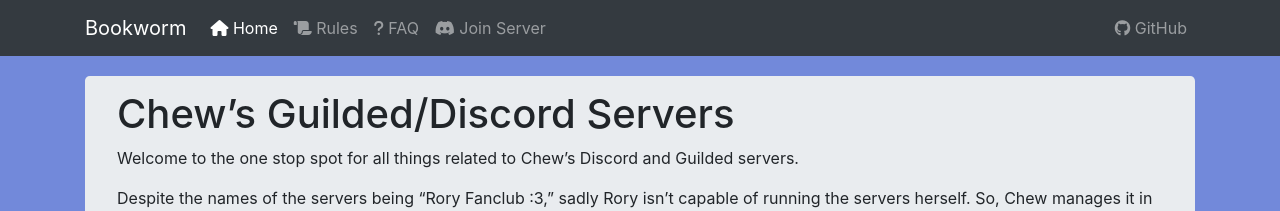
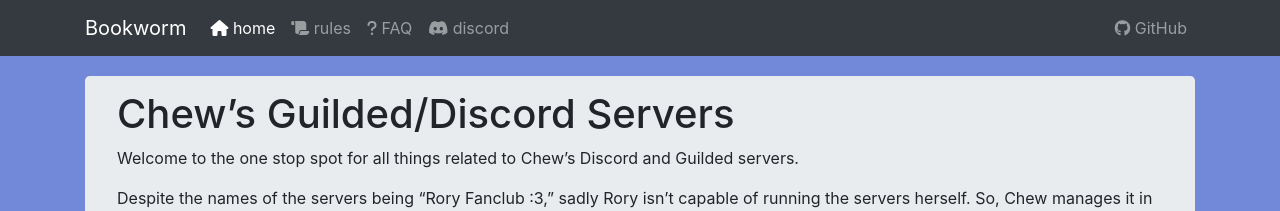
Before and after one commit to Epikest/nutopia, a Jekyll site: the page built from index.md, in a window 1280 px wide. Shown: the top 211 px of the page. Built offline with Jekyll 4.4.1, drawn with Linux system fonts in a browser that asks for light colours; nearby versions of some CDN libraries.

Commit message:
Update default.html

```diff
--- a/_layouts/default.html
+++ b/_layouts/default.html
@@ -13,16 +13,16 @@
         <div class="collapse navbar-collapse" id="navbarSupportedContent">
             <ul class="navbar-nav mr-auto">
                 <li class="nav-item">
-                    <a class="nav-link {% if page.title contains "Home" %}active disabled{% endif %}" href="/"><i class="fas fa-home"></i> Home</a>
+                    <a class="nav-link {% if page.title contains "Home" %}active disabled{% endif %}" href="/"><i class="fas fa-home"></i> home</a>
                 </li>
                 <li class="nav-item">
-                    <a class="nav-link {% if page.title contains "Rules" %}active disabled{% endif %}" href="/rules"><i class="fas fa-scroll"></i> Rules</a>
+                    <a class="nav-link {% if page.title contains "Rules" %}active disabled{% endif %}" href="/rules"><i class="fas fa-scroll"></i> rules</a>
                 </li>
                 <li class="nav-item">
                     <a class="nav-link {% if page.title contains "FAQ" %}active disabled{% endif %}" href="/faq"><i class="fas fa-question"></i> FAQ</a>
                 </li>
                 <li class="nav-item">
-                    <a class="nav-link" target="_blank" href="https://discord.gg/884crYr"><i class="fab fa-discord"></i> Join Server</a>
+                    <a class="nav-link" target="_blank" href="https://discord.gg/884crYr"><i class="fab fa-discord"></i> discord</a>
                 </li>
             </ul>
             <hr/>
```
